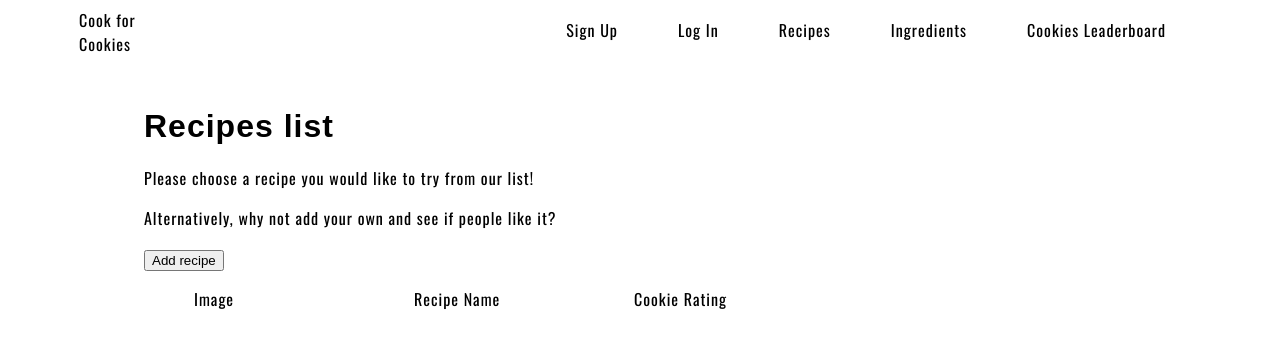
After one commit to Code-Institute-Submissions/cook_for_cookies, a Flask app: page /recipes in a window 1280 px wide. The commit adds this page. Shown: the top 348 px of the page. Run offline with Flask 2, Linux system fonts and the light colour scheme; data that the repository does not hold is empty; some libraries are stand-ins or nearby versions; some web fonts are replaced.

Commit message:
Created add_recipe.html and views

```diff
--- a/app.py
+++ b/app.py
@@ -75,6 +75,8 @@ def home():
     current_user = determine_current_user(session)
     return render_template("home.html", users = mongo.db.Users.find(), username=current_user, page_title="Home")
 
+# User related views -----------------------------------------------------------
+
 @app.route('/sign_up')
 def sign_up():
     return render_template("signup.html", users = mongo.db.Users.find(), username="guest", page_title="Sign Up")
@@ -150,6 +152,8 @@ def update_user(username):
 
         return redirect(url_for('profile', username=session['user']))
 
+# Ingredients related views ----------------------------------------------------
+
 @app.route('/ingredients')
 def ingredients():
     current_user = determine_current_user(session)
@@ -197,6 +201,35 @@ def update_ingredient(ingredient_id):
     flash("Ingredient updated!")
     return redirect(url_for('ingredients'))
 
+# Recipe related views ---------------------------------------------------------
+
+@app.route('/recipes')
+def recipes():
+    current_user = determine_current_user(session)
+    recipes = mongo.db.recipes.find().sort([("recipe_name", 1)])
+    ingredients = mongo.db.ingredients.find().sort([("ingredient_name", 1)])
+    return render_template("recipes.html", recipes_list = recipes, ingredients_list = ingredients, page_title="Recipes", username=current_user)
+
+@app.route('/add_recipe')
+def add_recipe():
+    current_user = determine_current_user(session)
+
+    if current_user == "guest":
+        flash("I'm sorry but you need to be logged in to add a recipe.  Log in or sign up and begin!")
+        return redirect(url_for('recipes'))
+    else:
+        user = mongo.db.Users.find_one({"email": session["user"]})
+        return render_template("add_recipe.html", page_title="Add a Recipe", username=current_user, cusines=cusine_list, user=user)
+
+@app.route('/insert_recipe', methods=["POST"])
+def insert_recipe():
+
+    ingredients = mongo.db.recipes.find()
+
+    mongo.db.recipes.insert_one(request.form.to_dict())
+    flash("{} has been to the recipes list.\n  I best it tastes great!".format(request.form['recipe_name']))
+    return redirect(url_for('recipes'))
+
 if __name__ == '__main__':
     app.run(host=os.environ.get('IP'),
     port=int(os.environ.get('PORT')),
--- a/static/css/styles.css
+++ b/static/css/styles.css
@@ -49,6 +49,9 @@ a:visited {
   border-radius: 25px;
   margin-top: 20px; }
 
+.hidden-div {
+  display: none; }
+
 nav,
 nav ul {
   margin: 5px;
@@ -83,11 +86,12 @@ nav ul li {
   -webkit-box-shadow: 7px 10px 32px -5px rgba(0, 0, 0, 0.75);
   -moz-box-shadow: 7px 10px 32px -5px rgba(0, 0, 0, 0.75);
   box-shadow: 7px 10px 32px -5px rgba(0, 0, 0, 0.75);
-  background-color: #8adade; }
+  background-color: #8adade;
+  z-index: 100; }
 
 .flashed-message {
   width: 70%;
-  margin-top: 40%; }
+  margin-top: 30%; }
 
 ul {
   list-style: none; }
@@ -105,22 +109,26 @@ hr {
   height: 50px;
   margin: 0 0 20px; }
 
+.recipe-list-item,
 .ingredient-list-item {
   display: inline-block;
   float: left;
   margin: 0 10px;
   width: 400px; }
 
+.recipe-img,
 .ingredient-img {
   width: 75px;
   height: 75px; }
 
+.recipe-list-item,
 .ingredient-list-item {
   display: inline-block;
   float: left;
   margin: 0 10px;
   width: 200px; }
 
+.recipe-row,
 .ingredient-row {
   height: 86px;
   margin: 0 auto 10px; }
--- a/static/css/styles.scss
+++ b/static/css/styles.scss
@@ -64,6 +64,10 @@ a:visited {
     margin-top: 20px;
 }
 
+.hidden-div {
+    display: none;
+}
+
 // Header Styling --------------------------------------------------------------
 
 nav,
@@ -108,11 +112,12 @@ nav ul li {
     -moz-box-shadow: 7px 10px 32px -5px rgba(0,0,0,0.75);
     box-shadow: 7px 10px 32px -5px rgba(0,0,0,0.75);
     background-color: #8adade;
+    z-index: 100;
 }
 
 .flashed-message {
     width: 70%;
-    margin-top: 40%;
+    margin-top: 30%;
 }
 
 // Home page -------------------------------------------------------------------
@@ -134,13 +139,14 @@ hr {
     height: 200px;
 }
 
-// Ingredient list -------------------------------------------------------------
+// Ingredient / Recipes lists -------------------------------------------------------------
 
 .list-headings {
     height: 50px;
     margin: 0 0 20px;
 }
 
+.recipe-list-item,
 .ingredient-list-item {
     display: inline-block;
     float: left;
@@ -148,11 +154,13 @@ hr {
     width: 400px;
 }
 
+.recipe-img,
 .ingredient-img {
     width: 75px;
     height: 75px;
 }
 
+.recipe-list-item,
 .ingredient-list-item {
     display: inline-block;
     float: left;
@@ -160,6 +168,7 @@ hr {
     width: 200px;
 }
 
+.recipe-row,
 .ingredient-row {
     height: 86px;
     margin: 0 auto 10px;
--- a/templates/base.html
+++ b/templates/base.html
@@ -23,7 +23,7 @@
                 {% endif %}
                 <li>Cookies Leaderboard</li>
                 <li><a href="{{ url_for('ingredients', username=username) }}">Ingredients</a></li>
-                <li>Recipes</li>
+                <li><a href="{{ url_for('recipes', username=username) }}">Recipes</a></li>
                 {% if username == "guest" %}
                 <li><a href="{{ url_for('log_in') }}">Log In</a></li>
                 <li><a href="{{ url_for('sign_up') }}">Sign Up</a></li>
--- /dev/null
+++ b/templates/recipes.html
@@ -0,0 +1,31 @@
+{% extends 'base.html' %} {% block content %}
+
+<div class="container">
+    <div class="sticky-div">
+        <h1>Recipes list</h1>
+
+        <p>Please choose a recipe you would like to try from our list!</p>
+        <p>Alternatively, why not add your own and see if people like it?</p>
+        <button><a href="{{ url_for('add_recipe') }}">Add recipe</a></button>
+
+        <ul>
+            <li class="list-headings">
+                <label class="recipe-list-item" for="">Image</label>
+                <label class="recipe-list-item" for="">Recipe Name</label>
+                <label class="recipe-list-item" for="">Cookie Rating</label>
+            </li>
+        </ul>
+    </div>
+    <ul>
+        {% for recipe in recipes_list %}
+        <li class="clear-float recipe-row">
+            <div class="recipe-list-item">
+                <img class="recipe-img" src="{{ recipe.recipe_image_url }}"></img>
+            </div>
+            <p class="recipe-list-item">{{ recipe.recipe_name }}</p>
+        </li>
+        {% endfor %}
+    </ul>
+
+</div>
+{% endblock %}
```
Also changed, not shown: templates/add_recipe.html (+12 -11 lines), 1 other file.
